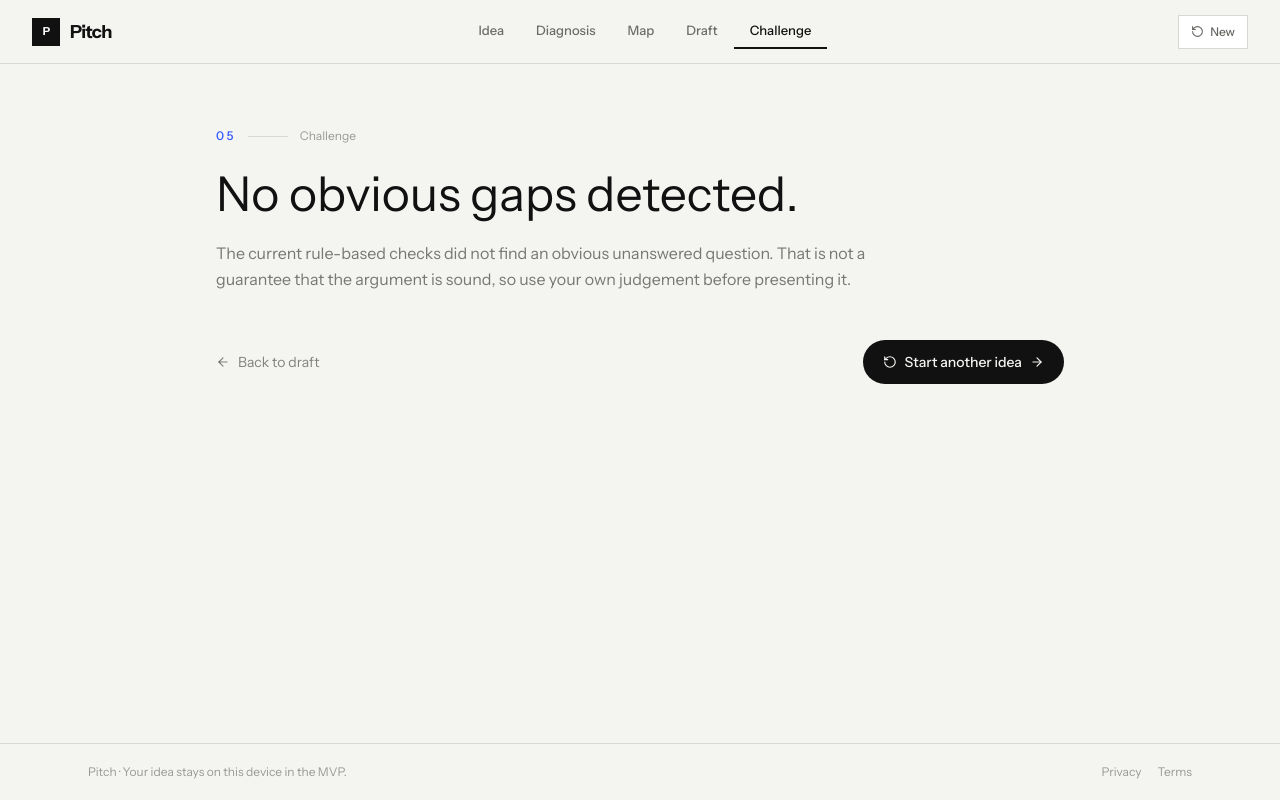
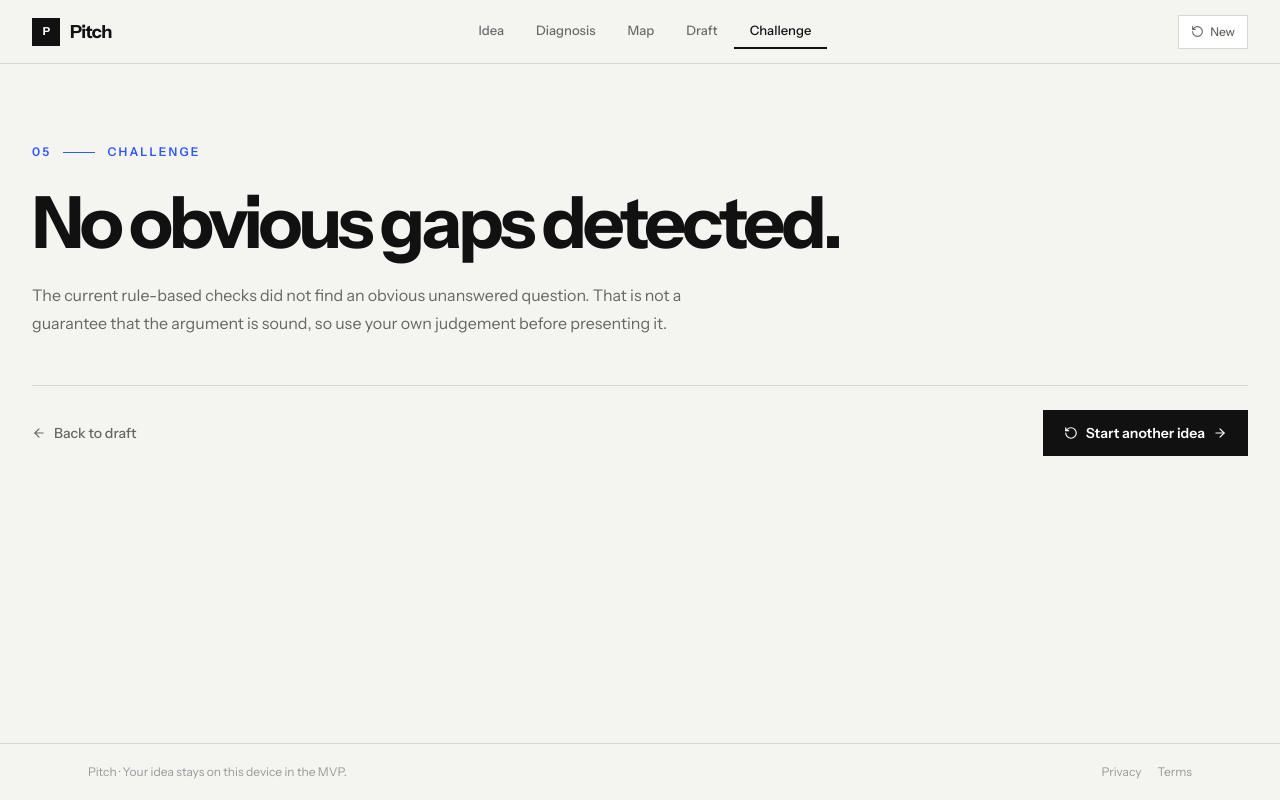
Before and after one commit to Wuraola-Adebisi/Pitch, a React (Vite) app: page /app/challenge in a window 1280 px wide. Built offline with nearby package versions, Linux system fonts and the light colour scheme.

Commit message:
Refine Pitch app screens to the new visual system

```diff
--- a/src/pages/Challenge.tsx
+++ b/src/pages/Challenge.tsx
@@ -10,46 +10,26 @@ export default function Challenge() {
   const targetLabel = (key: string) => map.find((s) => s.key === key)?.label ?? key
 
   return (
-    <div className="mx-auto max-w-4xl px-4 py-12 sm:px-6 sm:py-16">
-      <div className="mb-5 flex items-center gap-3">
-        <span className="text-xs font-medium uppercase tracking-[0.2em] text-ember">05</span>
-        <span className="h-px w-10 bg-line" />
-        <span className="text-xs text-ink/40">Challenge</span>
-      </div>
+    <div className="mx-auto max-w-7xl px-5 py-12 sm:px-8 sm:py-20">
+      <div className="flex items-center gap-3 text-xs font-semibold uppercase tracking-[.18em] text-coral"><span>05</span><span className="h-px w-8 bg-coral" />Challenge</div>
+      <h1 className="mt-7 max-w-4xl font-display text-5xl font-bold leading-[.95] tracking-[-.055em] sm:text-7xl">{challenges.length > 0 ? 'Where could someone poke a hole?' : 'No obvious gaps detected.'}</h1>
+      <p className="mt-6 max-w-2xl text-base leading-7 text-muted">{challenges.length > 0 ? 'These are questions your current argument does not answer cleanly yet. Use them to tighten the idea, not to make the copy prettier.' : 'The current rule-based checks did not find an obvious unanswered question. That is not a guarantee that the argument is sound, so use your own judgement before presenting it.'}</p>
 
-      <h1 className="mb-4 font-display text-4xl leading-tight sm:text-5xl">
-        {challenges.length > 0 ? 'Where could someone poke a hole?' : 'No obvious gaps detected.'}
-      </h1>
-      <p className="max-w-2xl leading-relaxed text-ink/55">
-        {challenges.length > 0
-          ? 'These are questions your current argument does not answer cleanly yet. Use them to tighten the idea, not to make the copy prettier.'
-          : 'The current rule-based checks did not find an obvious unanswered question. That is not a guarantee that the argument is sound, so use your own judgement before presenting it.'}
-      </p>
-
-      {challenges.length > 0 && <div className="mt-10 grid gap-3 sm:grid-cols-2">
-        <div className="rounded-2xl border border-ember/30 bg-ember/5 p-5">
-          <p className="font-display text-3xl">{critical.length}</p>
-          <p className="mt-1 text-sm text-ink/55">important gaps to address</p>
-        </div>
-        <div className="rounded-2xl border border-line bg-white/40 p-5">
-          <p className="font-display text-3xl">{moderate.length}</p>
-          <p className="mt-1 text-sm text-ink/55">other questions to consider</p>
-        </div>
+      {challenges.length > 0 && <div className="mt-12 grid gap-px border border-line bg-line sm:grid-cols-2">
+        <div className="border-t-2 border-coral bg-card p-6"><p className="font-display text-4xl font-bold">{critical.length}</p><p className="mt-2 text-sm text-muted">important gaps to address</p></div>
+        <div className="border-t-2 border-ink bg-card p-6"><p className="font-display text-4xl font-bold">{moderate.length}</p><p className="mt-2 text-sm text-muted">other questions to consider</p></div>
       </div>}
 
-      <div className="mt-10 space-y-8">
+      <div className="mt-12 space-y-12">
         {critical.length > 0 && (
           <section>
-            <h2 className="mb-4 font-display text-xl text-ember">Start with these.</h2>
-            <div className="space-y-3">
+            <h2 className="mb-4 text-xs font-semibold uppercase tracking-[.15em] text-coral">Start with these</h2>
+            <div className="border-t border-ink">
               {critical.map((c, i) => (
-                <article key={i} className="rounded-2xl border border-ember/25 bg-white/30 p-5 sm:p-6">
-                  <div className="flex items-start gap-4">
-                    <span className="pt-1 text-xs text-ember/60">{String(i + 1).padStart(2, '0')}</span>
-                    <div>
-                      <p className="mb-2 text-xs uppercase tracking-[0.12em] text-ink/35">Pressure point · {targetLabel(c.targets)}</p>
-                      <p className="font-display text-xl leading-snug">{c.question}</p>
-                    </div>
+                <article key={i} className="border-b border-line py-6">
+                  <div className="grid gap-3 sm:grid-cols-[48px_1fr] sm:gap-5">
+                    <span className="text-xs text-coral">{String(i + 1).padStart(2, '0')}</span>
+                    <div><p className="mb-2 text-xs uppercase tracking-[.12em] text-muted">Pressure point · {targetLabel(c.targets)}</p><p className="text-xl font-semibold leading-snug">{c.question}</p></div>
                   </div>
                 </article>
               ))}
@@ -59,16 +39,13 @@ export default function Challenge() {
 
         {moderate.length > 0 && (
           <section>
-            <h2 className="mb-4 font-display text-xl text-ink/60">Worth tightening too.</h2>
-            <div className="space-y-3">
+            <h2 className="mb-4 text-xs font-semibold uppercase tracking-[.15em] text-muted">Worth tightening too</h2>
+            <div className="border-t border-line">
               {moderate.map((c, i) => (
-                <article key={i} className="rounded-2xl border border-line bg-white/30 p-5 sm:p-6">
-                  <div className="flex items-start gap-4">
-                    <Target size={15} className="mt-1 shrink-0 text-ink/30" />
-                    <div>
-                      <p className="mb-2 text-xs uppercase tracking-[0.12em] text-ink/35">Pressure point · {targetLabel(c.targets)}</p>
-                      <p className="text-lg leading-snug text-ink/80">{c.question}</p>
-                    </div>
+                <article key={i} className="border-b border-line py-6">
+                  <div className="grid gap-3 sm:grid-cols-[48px_1fr] sm:gap-5">
+                    <Target size={15} className="mt-1 text-muted" />
+                    <div><p className="mb-2 text-xs uppercase tracking-[.12em] text-muted">Pressure point · {targetLabel(c.targets)}</p><p className="text-lg leading-snug text-ink/80">{c.question}</p></div>
                   </div>
                 </article>
               ))}
@@ -77,23 +54,9 @@ export default function Challenge() {
         )}
       </div>
 
-      <div className="mt-12 flex flex-col justify-between gap-4 sm:flex-row">
-        <button type="button" onClick={() => navigate('/app/pitch')} className="inline-flex items-center gap-2 text-sm text-ink/50 transition-colors hover:text-ink">
-          <ArrowLeft size={14} />
-          Back to draft
-        </button>
-        <button
-          type="button"
-          onClick={() => {
-            reset()
-            navigate('/app')
-          }}
-          className="inline-flex items-center gap-2 rounded-full bg-ink px-5 py-3 text-sm font-medium text-paper transition-colors hover:bg-ember"
-        >
-          <RotateCcw size={14} />
-          Start another idea
-          <ArrowRight size={14} />
-        </button>
+      <div className="mt-12 flex flex-col justify-between gap-4 border-t border-line pt-6 sm:flex-row">
+        <button type="button" onClick={() => navigate('/app/pitch')} className="inline-flex items-center gap-2 text-sm font-medium text-muted hover:text-ink"><ArrowLeft size={14} />Back to draft</button>
+        <button type="button" onClick={() => { reset(); navigate('/app') }} className="inline-flex items-center gap-2 border border-ink bg-ink px-5 py-3 text-sm font-semibold text-white hover:border-coral hover:bg-coral"><RotateCcw size={14} />Start another idea <ArrowRight size={14} /></button>
       </div>
     </div>
   )
```
